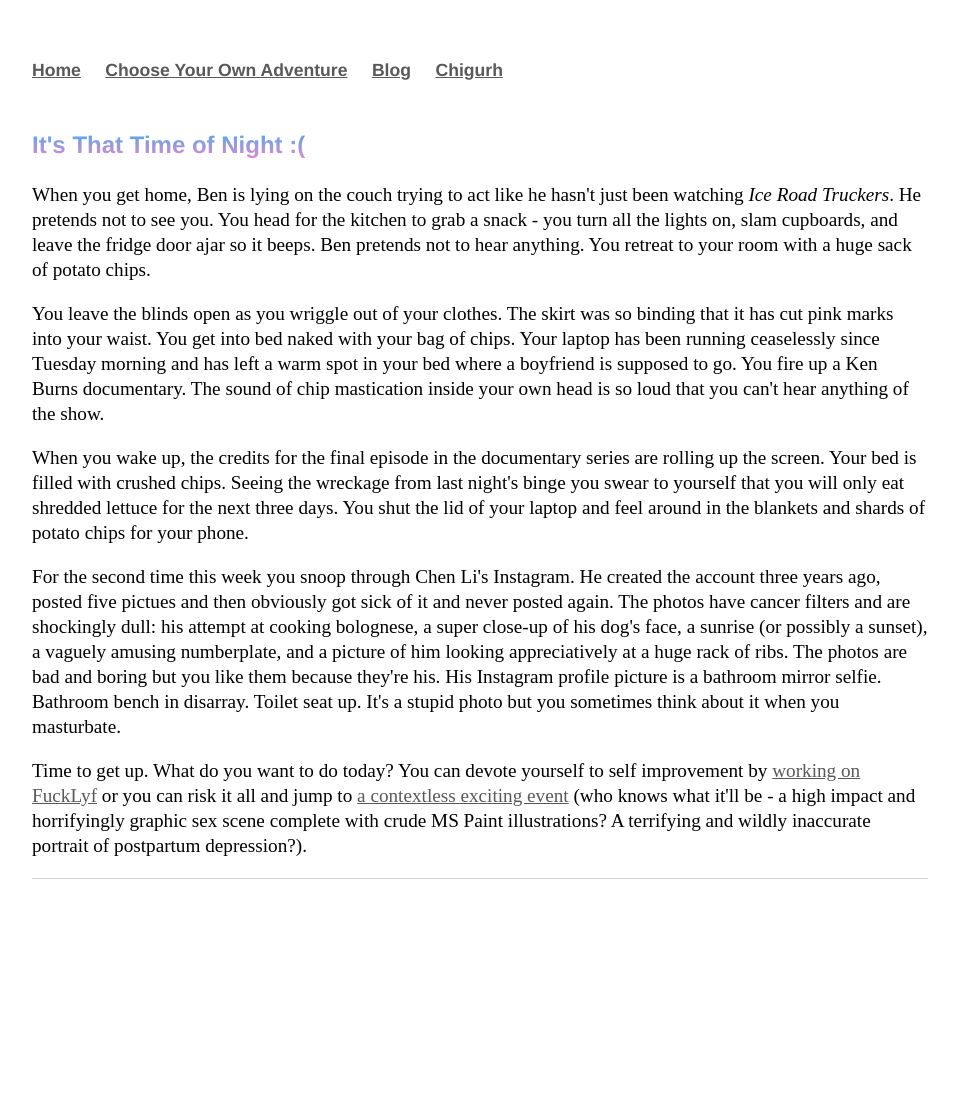
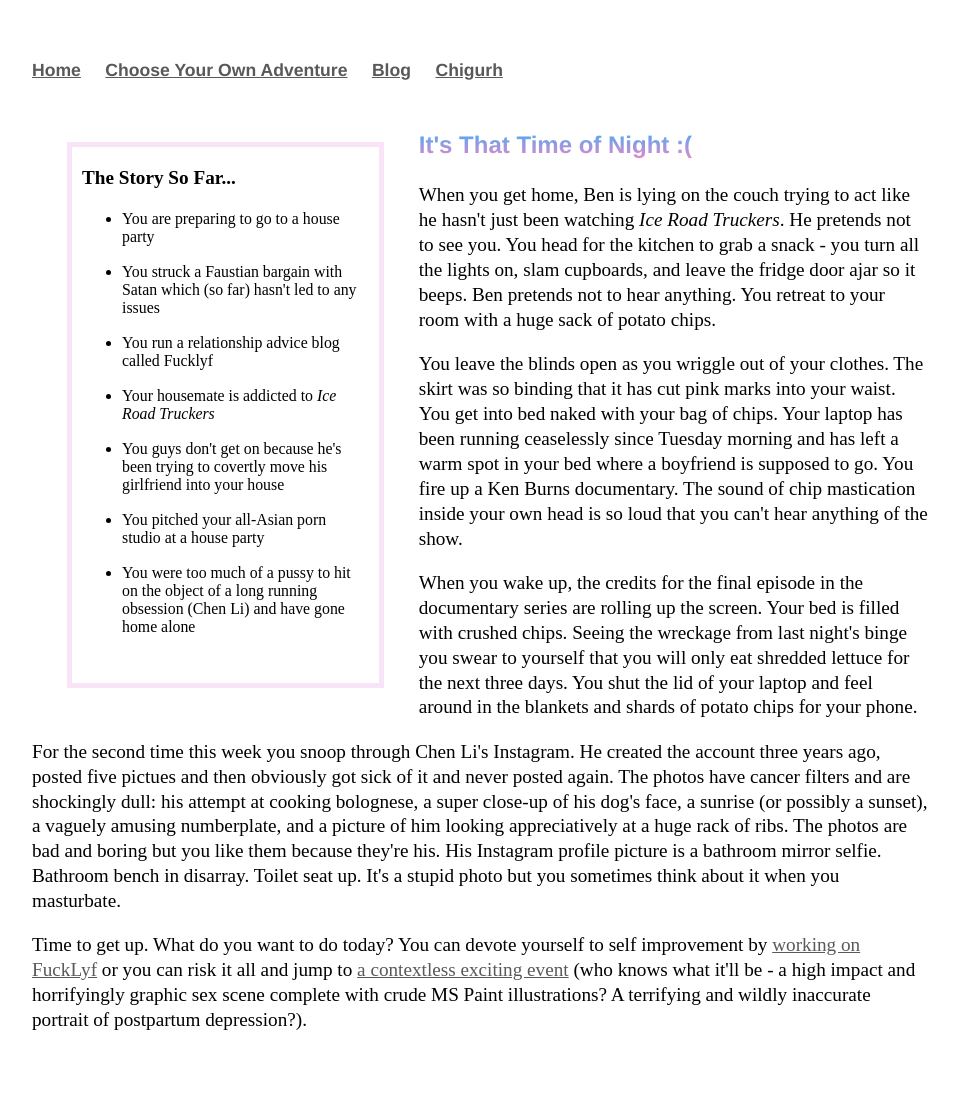
Before and after one commit to Pinelife/pinelife.github.io, a Jekyll site: the page Hellhole/Room5.html, which Jekyll copies as it is, in a window 1280 px wide. Shown: the whole page, without its empty margins (160-1118 px from the left). Built offline with Jekyll 4.4.1, drawn with Linux system fonts in a browser that asks for light colours; before the commit the page ends 939 px from its top, so only the background shows below that.

Commit message:
Update Room5.html

```diff
--- a/Hellhole/Room5.html
+++ b/Hellhole/Room5.html
@@ -1,7 +1,39 @@
----
-layout: default
-title: Pinelife
----
+<head>
+			<title>Hellhole</title>
+			<link rel="stylesheet" type="text/css" href="/css/main.css">
+</head>
+		<body>
+			<nav>
+	    		<ul>
+	        	<li><a href="/">Home</a></li>
+	        	<li><a href="/Hellhole">Choose Your Own Adventure</a></li>
+        		<li><a href="http://pinelife3.tumblr.com">Blog</a></li>
+			<li><a href="/Chigurh">Chigurh</a></li>
+	    		</ul>
+			</nav>
+
+
+<div class="left">
+    <p>
+    <b>The Story So Far...</b>
+    <ul>
+      <li>You are preparing to go to a house party</li>
+      </br>
+  <li>You struck a Faustian bargain with Satan which (so far) hasn't led to any issues</i></li>
+  </br>
+ <li>You run a relationship advice blog called Fucklyf</i></li>
+  </br>
+<li>Your housemate is addicted to <i>Ice Road Truckers</i></li>
+  </br>
+<li>You guys don't get on because he's been trying to covertly move his girlfriend into your house</i></li>
+<br/>
+<li>You pitched your all-Asian porn studio at a house party</li>
+  </br>
+<li>You were too much of a pussy to hit on the object of a long running obsession (Chen Li) and have gone home alone</i></li>
+  </br>
+   </ul>
+    </p>
+</div>
 <h3>It's That Time of Night :(</h3>
 <p>When you get home, Ben is lying on the couch trying to act like he hasn't just been watching <i>Ice Road Truckers</i>.
 	He pretends not to see you. You head for the kitchen to grab a snack - you turn all the lights on, slam cupboards,
```
